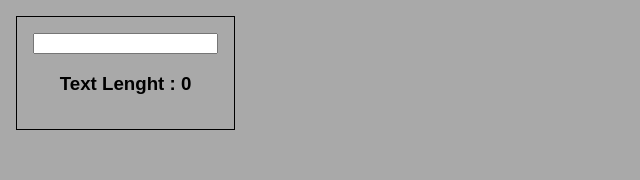
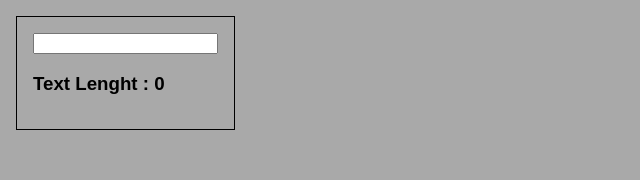
Before and after one commit to Itsaadarsh/react-basics, a React (Create React App) app: page / in a window 1280 px wide. Shown: the top 180 px of the page, without its empty margins (0-640 px from the left). Built offline with nearby package versions, Linux system fonts and the light colour scheme.

Commit message:
Addind styled components

```diff
--- a/src/App.js
+++ b/src/App.js
@@ -1,7 +1,15 @@
 import React, {useState} from 'react'
+import styled from 'styled-components'
 import Char from './Char/Char'
 import Validation from './Validation/Validation'
 
+const StyledDiv = styled.div`
+  display: inline-block;
+  padding: 16px;
+  margin: 16px;
+  border: 1px solid black;
+  textAlign: center;
+  `;
 
 export default function App() {
 
@@ -25,16 +33,9 @@ export default function App() {
     setTextLen(updatedList.length)
   }
 
-  const style = {
-    display: "inline-block",
-    padding: '16px',
-    margin: '16px',
-    border: '1px solid black',
-    textAlign: 'center'
-  }
 
   return (
-    <div style={style}>
+    <StyledDiv>
           <input type="text" onChange={handleLen}/>
           <h3>Text Lenght : {textLen}</h3>
           {valiComponent}
@@ -43,6 +44,6 @@ export default function App() {
             return <Char key={index} text={letter} delete={() => deleteLetter(index)}/>
           }
           )}
-    </div>
+    </StyledDiv>
   )
 }
```
Lines whose indentation alone changed are shown as unchanged.
